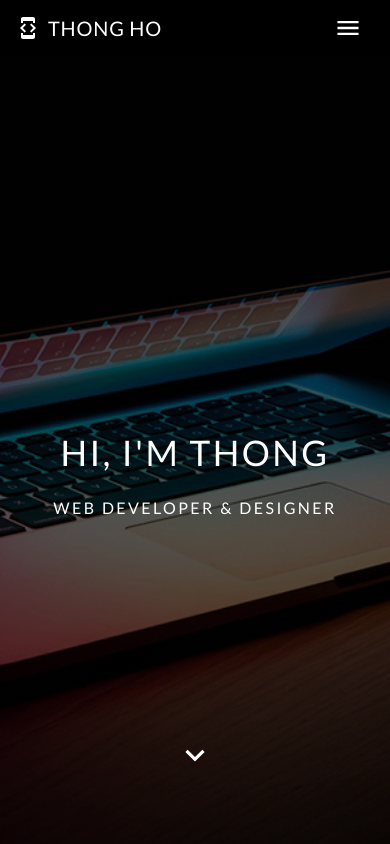
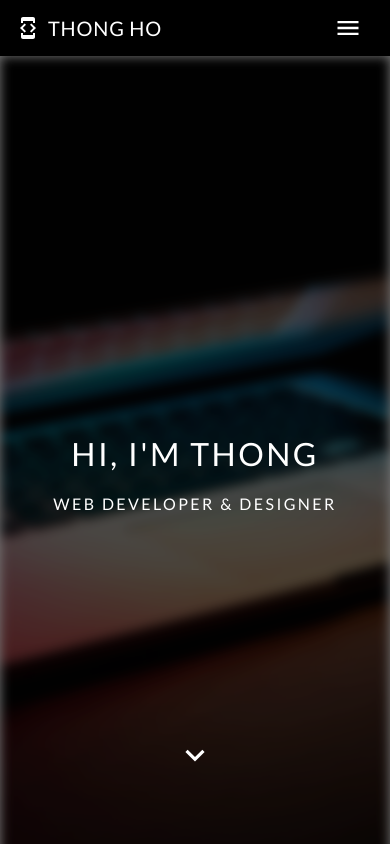
Before and after one commit to thongho93/Portfolio-Thong, a React (Vite) app in the folder my-portfolio/: page / in a window 390 px wide. Shown: the top 844 px of the page. Built offline with nearby package versions, Linux system fonts and the light colour scheme.

Commit message:
feat: Add framer-motion for animations; refactor HomePage and styled components for improved layout and responsiveness

```diff
--- a/my-portfolio/package.json
+++ b/my-portfolio/package.json
@@ -19,6 +19,7 @@
     "@mui/icons-material": "^5.15.0",
     "@mui/material": "^5.15.0",
     "bootstrap": "^5.3.3",
+    "framer-motion": "^12.16.0",
     "react": "^18.2.0",
     "react-bootstrap": "^2.10.0",
     "react-dom": "^18.2.0",
--- a/my-portfolio/src/routes/About/index.jsx
+++ b/my-portfolio/src/routes/About/index.jsx
@@ -40,7 +40,7 @@ function AboutPage({ aboutRef }) {
           <AboutText>
             Hey! My name is <strong className="strongText">Thong</strong> and I'm a web developer
             with a passion for creating beautiful, intuitive and highly functional websites. I've
-            just graduated as a{" "}
+            graduated as a{" "}
             <a
               target="_blank"
               rel="noopener noreferrer"
--- a/my-portfolio/src/routes/HomePage/index.jsx
+++ b/my-portfolio/src/routes/HomePage/index.jsx
@@ -1,12 +1,17 @@
 import { Box } from "@mui/material";
 import {
-  BackgroundImage,
+  BackgroundWrapper,
+  BlurredBackground,
+  DarkOverlay,
+  HeroContent,
+  StyledTextBox,
   HomePageTitle,
   HomePageSubtitle,
   ArrowButton,
 } from "../../styles/styledComponents/styledHome";
 import KeyboardArrowDownIcon from "@mui/icons-material/KeyboardArrowDown";
 import IconButton from "@mui/material/IconButton";
+import { motion } from "framer-motion";
 
 function HomePage({ aboutRef }) {
   const handleArrowClick = () => {
@@ -14,7 +19,10 @@ function HomePage({ aboutRef }) {
   };
 
   return (
-    <BackgroundImage>
+    <BackgroundWrapper>
+      <BlurredBackground />
+      <DarkOverlay />
+      <HeroContent>
         <Box
           sx={{
             display: "flex",
@@ -26,10 +34,22 @@ function HomePage({ aboutRef }) {
             width: "100%",
           }}
         >
+          <StyledTextBox>
+            <motion.div
+              initial={{ opacity: 0, y: 20 }}
+              animate={{ opacity: 1, y: 0 }}
+              transition={{ duration: 0.8 }}
+            >
               <HomePageTitle>Hi, I'm Thong</HomePageTitle>
-        <div>
+            </motion.div>
+            <motion.div
+              initial={{ opacity: 0, y: 20 }}
+              animate={{ opacity: 1, y: 0 }}
+              transition={{ duration: 1, delay: 0.3 }}
+            >
               <HomePageSubtitle>Web Developer & Designer</HomePageSubtitle>
-        </div>
+            </motion.div>
+          </StyledTextBox>
           <ArrowButton
             onClick={handleArrowClick}
             style={{
@@ -51,7 +71,8 @@ function HomePage({ aboutRef }) {
             />
           </ArrowButton>
         </Box>
-    </BackgroundImage>
+      </HeroContent>
+    </BackgroundWrapper>
   );
 }
 
--- a/my-portfolio/src/styles/styledComponents/styledHome.jsx
+++ b/my-portfolio/src/styles/styledComponents/styledHome.jsx
@@ -4,52 +4,75 @@ import backgroundExperiencePage from "../../pictures/backgroundExperiencePage.jp
 import { StyledH1, StyledH2, StyledH3, StyledP } from "./styledTypography";
 import { FontAwesomeIcon } from "@fortawesome/react-fontawesome";
 
-export const BackgroundImage = styled.div`
+export const BackgroundWrapper = styled.div`
   position: relative;
   width: 100%;
+  height: 100vh;
+  overflow: hidden;
+`;
+
+export const BlurredBackground = styled.div`
+  position: absolute;
+  inset: 0;
+  background: linear-gradient(rgba(0, 0, 0, 0.4), rgba(0, 0, 0, 0.4)),
+    url(${backgroundMain}) no-repeat center center fixed;
+  background-size: cover;
+  filter: blur(6px);
+  z-index: 0;
+`;
+
+export const DarkOverlay = styled.div`
+  position: absolute;
+  inset: 0;
+  background: rgba(0, 0, 0, 0.4);
+  z-index: 1;
+`;
+
+export const HeroContent = styled.div`
+  position: relative;
+  z-index: 1;
   height: 100%;
-  top: 0;
-  left: 0;
-  right: 0;
-  bottom: 0;
-  background: linear-gradient(rgba(0, 0, 0, 0.6), rgba(0, 0, 0, 0.6)),
-    url(${backgroundMain}) no-repeat center center fixed;
-  -webkit-background-size: cover;
-  -moz-background-size: cover;
-  -o-background-size: cover;
-  background-size: cover;
+  width: 100%;
+  display: flex;
+  flex-direction: column;
+  justify-content: center;
+  align-items: center;
 `;
 
 // --- HOME PAGE ---
+export const StyledTextBox = styled.div`
+  padding: 2rem 3rem;
+  border-radius: 16px;
+  text-align: center;
+
+  @media (max-width: 768px) {
+    padding: 1.5rem 2rem;
+  }
+
+  @media (max-width: 480px) {
+    padding: 1rem 1.5rem;
+  }
+`;
 export const HomePageTitle = styled(StyledH1)`
   margin-bottom: 20px;
   color: white;
-  font-size: 5rem;
-
-  @media (max-width: 768px) {
-    font-size: 3rem;
-  }
-
-  @media (max-width: 480px) {
-    font-size: 2.2rem;
-  }
+  font-size: clamp(2rem, 8vw, 5rem);
 `;
 
 export const HomePageSubtitle = styled(StyledH3)`
   color: white;
   font-family: "Roboto Slab", Courier, monospace;
-  font-size: 1.4rem;
+  font-size: clamp(1rem, 2.5vw, 1.4rem);
   margin-top: 5px;
-
-  @media (max-width: 768px) {
-    font-size: 1.2rem;
-  }
-
-  @media (max-width: 480px) {
-    font-size: 1rem;
-  }
 `;
-
+const bounce = keyframes`
+0%, 100% {
+  transform: translateY(0);
+}
+50% {
+  transform: translateY(-6px);
+}
+`;
 export const ArrowButton = styled.button`
   z-index: 1;
   position: absolute;
@@ -58,6 +81,10 @@ export const ArrowButton = styled.button`
   transform: translateX(-50%);
   background: none;
   border: none;
+
+  &:hover svg {
+    animation: ${bounce} 0.6s ease-in-out;
+  }
 
   @media (max-width: 768px) {
     bottom: 80px;
```
Also changed, not shown: 1 other file (tests, documents, lock files or other folders). Lines whose indentation alone changed are shown as unchanged.
